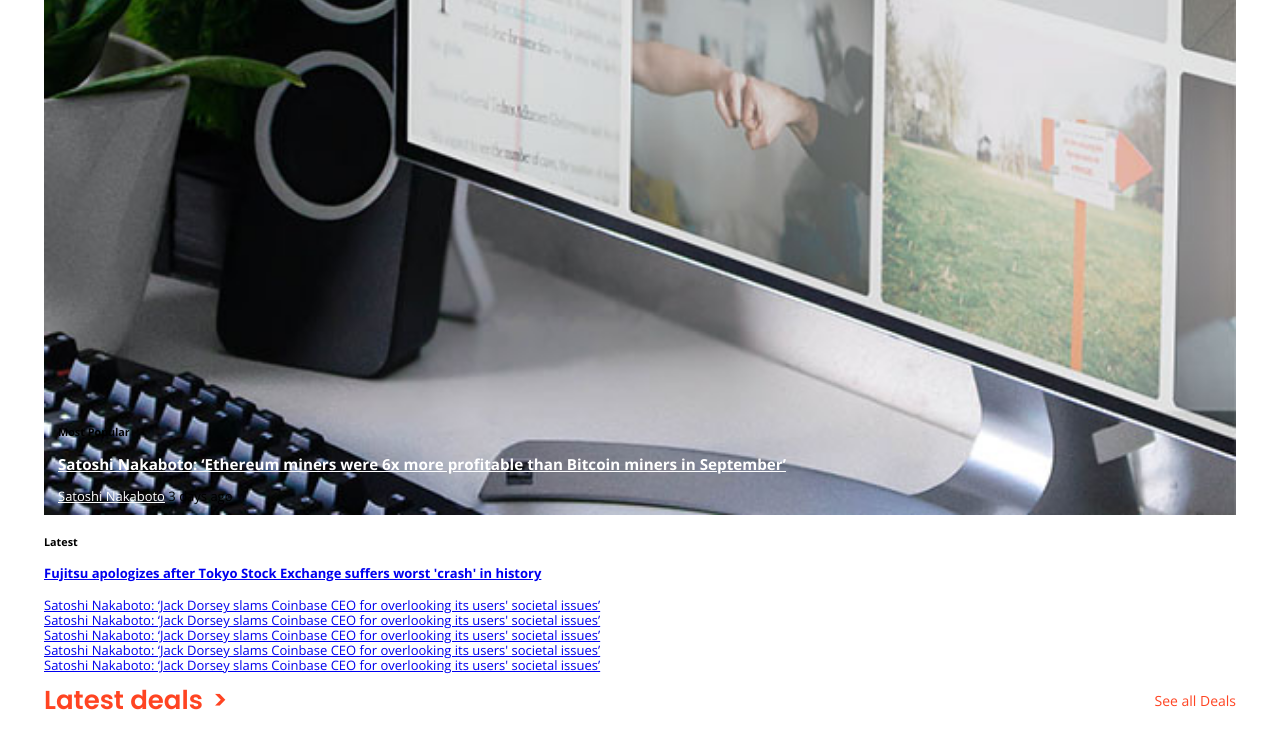
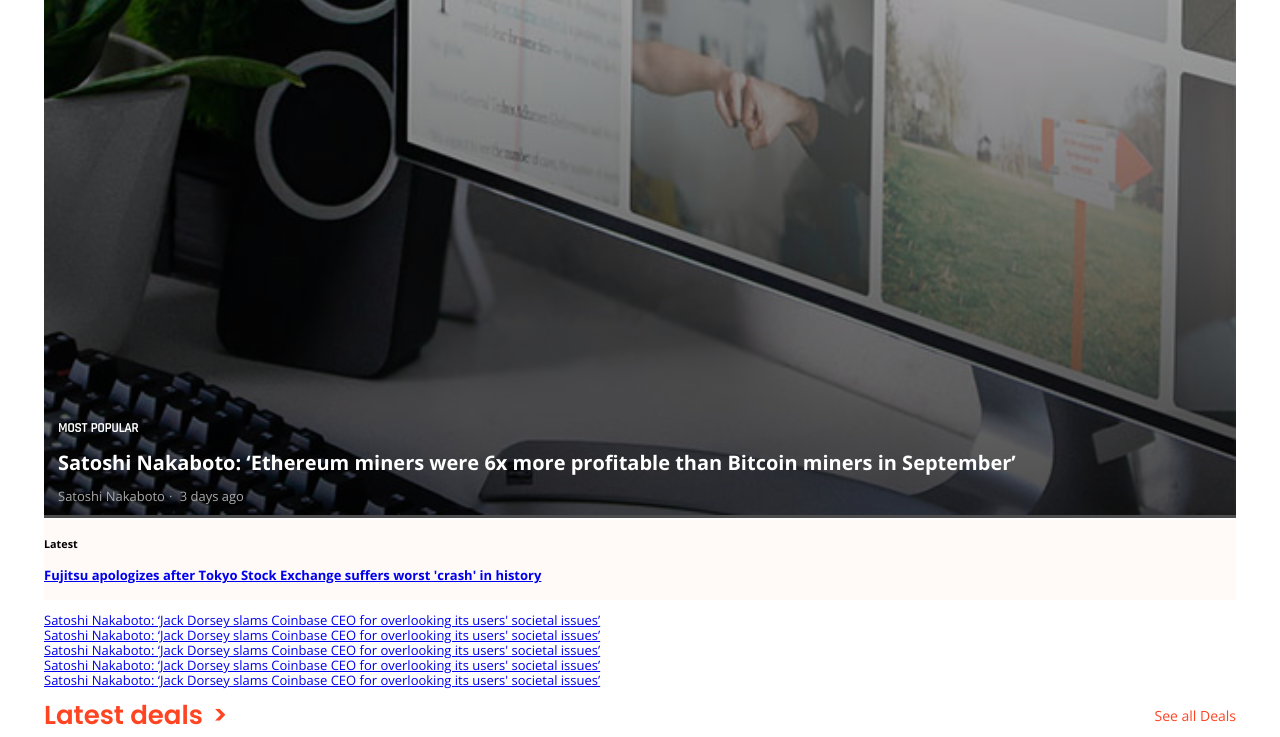
Before and after one commit to yoko-vicky/building-with-responsive-design, a website: page index.html in a window 1280 px wide. Shown: the part 2202-2939 px from the top of the page. Drawn offline with nearby package versions, Linux system fonts and the light colour scheme.

Commit message:
styles tech-header

```diff
--- a/assets/styles/tech.css
+++ b/assets/styles/tech.css
@@ -11,31 +11,65 @@
 }
 
 .tech-image img {
-  position: relative;
-  /* background: ; */
+  width: 100%;
+  /* height: 100%; */
 }
 
-.tech-image img::after {
+.tech-image {
+  display: block;
+  position: relative;
+  z-index: 1;
+}
+
+.tech-image::after {
   display: block;
   content: "";
-  background: red;
+  background: linear-gradient(to bottom, transparent, rgba(0, 0, 0, 0.7));
   width: 100%;
   height: 100%;
   top: 0;
   bottom: 0;
-}
-
-.tech-image img {
-  width: 100%;
-  /* height: 100%; */
+  position: absolute;
+  z-index: 2;
 }
 
 .tech-header {
   position: absolute;
   bottom: 0;
   padding: 14px;
+  z-index: 3;
+}
+
+.tech-header h5 {
+  color: white;
+  font-size: 13px;
+  font-family: var(--font-family-tertiary);
+  text-transform: uppercase;
+  margin: 0;
+}
+
+.tech-header h3 a {
+  font-size: 20px;
+  margin: 0;
 }
 
 .tech-header a {
   color: white;
+  text-decoration: none;
 }
+
+.tech-header-byline,
+.tech-header-byline a {
+  color: var(--color-light-grey);
+}
+
+.tech-header-byline a::after {
+  content: "\B7";
+  margin: 0 4px;
+}
+
+.tech-latest-post {
+  display: flex;
+  background-color: var(--color-light-pink);
+  margin: 2px 0;
+}
```
